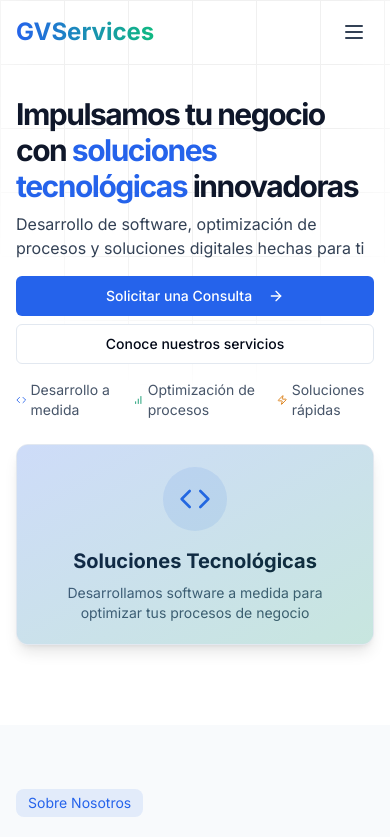
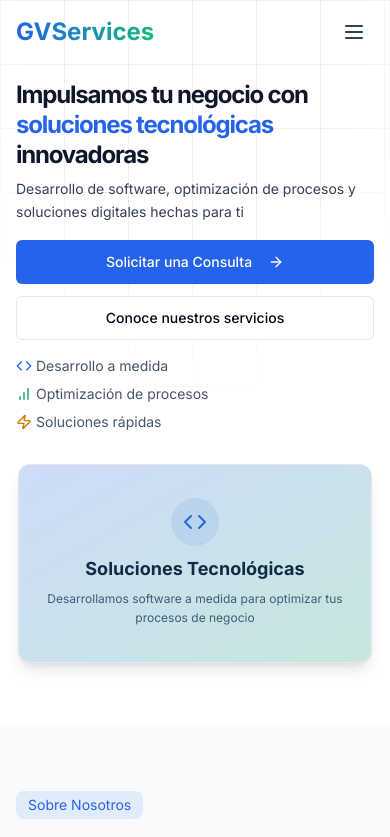
Before and after one commit to Ghellsing007/gvslabs-landing, a Next.js app: page / in a window 390 px wide. Shown: the top 837 px of the page. Built offline with nearby package versions, Linux system fonts and the light colour scheme.

Commit message:
Mejora la configuración de Tailwind y actualiza el componente Hero y Portfolio. Se añaden nuevos puntos de ruptura en tailwind.config.ts, se ajustan los estilos de espaciado y tipografía en Hero y Portfolio para una mejor responsividad y accesibilidad.

```diff
--- a/components/hero.tsx
+++ b/components/hero.tsx
@@ -16,17 +16,17 @@ export default function Hero() {
   if (!mounted) return null
 
   return (
-    <section id="home" className="relative pt-24 pb-20 md:pt-32 md:pb-28 overflow-hidden">
+    <section id="home" className="relative pt-20 xs:pt-24 sm:pt-28 md:pt-32 pb-16 xs:pb-20 sm:pb-24 md:pb-28 overflow-hidden">
       <div className="absolute inset-0 -z-10 h-full w-full bg-white dark:bg-slate-900">
         <div className="absolute bottom-0 left-0 right-0 top-0 bg-[linear-gradient(to_right,#f0f0f0_1px,transparent_1px),linear-gradient(to_bottom,#f0f0f0_1px,transparent_1px)] bg-[size:4rem_4rem] [mask-image:radial-gradient(ellipse_60%_50%_at_50%_0%,#000_70%,transparent_110%)] dark:bg-[linear-gradient(to_right,#2e2e2e_1px,transparent_1px),linear-gradient(to_bottom,#2e2e2e_1px,transparent_1px)]"></div>
       </div>
 
-      <div className="container px-4 md:px-6">
-        <div className="grid gap-6 lg:grid-cols-[1fr_400px] lg:gap-12 xl:grid-cols-[1fr_600px]">
-          <div className="flex flex-col justify-center space-y-4">
+      <div className="container px-4 xs:px-5 sm:px-6">
+        <div className="grid gap-8 xs:gap-10 sm:gap-12 lg:grid-cols-[1fr_400px] lg:gap-12 xl:grid-cols-[1fr_600px]">
+          <div className="flex flex-col justify-center space-y-4 xs:space-y-5 sm:space-y-6">
             <div className="space-y-2">
               <motion.div initial={{ opacity: 0, y: 20 }} animate={{ opacity: 1, y: 0 }} transition={{ duration: 0.5 }}>
-                <h1 className="text-3xl font-bold tracking-tighter sm:text-5xl xl:text-6xl/none text-slate-900 dark:text-white">
+                <h1 className="text-2xl xs:text-3xl sm:text-4xl md:text-5xl xl:text-6xl/none font-bold tracking-tighter text-slate-900 dark:text-white leading-tight">
                   Impulsamos tu negocio con{" "}
                   <span className="text-blue-600 dark:text-blue-400">soluciones tecnológicas</span> innovadoras
                 </h1>
@@ -36,7 +36,7 @@ export default function Hero() {
                 animate={{ opacity: 1, y: 0 }}
                 transition={{ duration: 0.5, delay: 0.1 }}
               >
-                <p className="max-w-[600px] text-slate-700 dark:text-slate-300 md:text-xl">
+                <p className="max-w-[600px] text-sm xs:text-base sm:text-lg md:text-xl text-slate-700 dark:text-slate-300 leading-relaxed">
                   Desarrollo de software, optimización de procesos y soluciones digitales hechas para ti
                 </p>
               </motion.div>
@@ -45,10 +45,10 @@ export default function Hero() {
               initial={{ opacity: 0, y: 20 }}
               animate={{ opacity: 1, y: 0 }}
               transition={{ duration: 0.5, delay: 0.2 }}
-              className="flex flex-col gap-2 min-[400px]:flex-row"
+              className="flex flex-col gap-3 xs:gap-2 xs:flex-row"
             >
               <Button
-                className="bg-blue-600 hover:bg-blue-700 dark:bg-blue-500 dark:hover:bg-blue-600 text-white"
+                className="bg-blue-600 hover:bg-blue-700 dark:bg-blue-500 dark:hover:bg-blue-600 text-white w-full xs:w-auto min-h-[44px]"
                 asChild
               >
                 <Link href="/proyecto">
@@ -56,14 +56,14 @@ export default function Hero() {
                   <ArrowRight className="ml-2 h-4 w-4" />
                 </Link>
               </Button>
-              <Button variant="outline">Conoce nuestros servicios</Button>
+              <Button variant="outline" className="w-full xs:w-auto min-h-[44px]">Conoce nuestros servicios</Button>
             </motion.div>
             <motion.div
               initial={{ opacity: 0, y: 20 }}
               animate={{ opacity: 1, y: 0 }}
               transition={{ duration: 0.5, delay: 0.3 }}
             >
-              <div className="flex items-center space-x-4 text-sm text-slate-600 dark:text-slate-400">
+              <div className="flex flex-col xs:flex-row items-start xs:items-center space-y-2 xs:space-y-0 xs:space-x-4 text-sm text-slate-600 dark:text-slate-400">
                 <div className="flex items-center space-x-1">
                   <Code className="h-4 w-4 text-blue-600 dark:text-blue-400" />
                   <span>Desarrollo a medida</span>
@@ -83,17 +83,17 @@ export default function Hero() {
             initial={{ opacity: 0, scale: 0.9 }}
             animate={{ opacity: 1, scale: 1 }}
             transition={{ duration: 0.5, delay: 0.2 }}
-            className="mx-auto aspect-video overflow-hidden rounded-xl border border-slate-200 dark:border-slate-800 bg-slate-50 dark:bg-slate-800/50 shadow-lg"
+            className="mx-auto aspect-video max-w-sm xs:max-w-md sm:max-w-lg lg:max-w-none overflow-hidden rounded-xl border border-slate-200 dark:border-slate-800 bg-slate-50 dark:bg-slate-800/50 shadow-lg"
           >
             <div className="relative h-full w-full">
               <div className="absolute inset-0 bg-gradient-to-br from-blue-600/20 to-emerald-600/20 dark:from-blue-400/10 dark:to-emerald-400/10"></div>
               <div className="flex h-full items-center justify-center">
-                <div className="px-8 py-12 text-center">
-                  <div className="mx-auto mb-4 h-16 w-16 rounded-full bg-blue-600/10 dark:bg-blue-400/10 flex items-center justify-center">
-                    <Code className="h-8 w-8 text-blue-600 dark:text-blue-400" />
+                <div className="px-4 xs:px-6 sm:px-8 py-8 xs:py-10 sm:py-12 text-center">
+                  <div className="mx-auto mb-3 xs:mb-4 h-12 xs:h-14 sm:h-16 w-12 xs:w-14 sm:w-16 rounded-full bg-blue-600/10 dark:bg-blue-400/10 flex items-center justify-center">
+                    <Code className="h-6 xs:h-7 sm:h-8 w-6 xs:w-7 sm:w-8 text-blue-600 dark:text-blue-400" />
                   </div>
-                  <h3 className="text-xl font-bold text-slate-900 dark:text-white">Soluciones Tecnológicas</h3>
-                  <p className="mt-2 text-sm text-slate-600 dark:text-slate-400">
+                  <h3 className="text-lg xs:text-xl sm:text-xl font-bold text-slate-900 dark:text-white leading-tight">Soluciones Tecnológicas</h3>
+                  <p className="mt-2 text-xs xs:text-sm sm:text-sm text-slate-600 dark:text-slate-400 leading-relaxed max-w-xs mx-auto">
                     Desarrollamos software a medida para optimizar tus procesos de negocio
                   </p>
                 </div>
--- a/components/portfolio.tsx
+++ b/components/portfolio.tsx
@@ -79,9 +79,10 @@ const ProjectCard = ({ project }: { project: Project }) => (
     key={project.id}
     initial={{ opacity: 0, y: 20 }}
     whileInView={{ opacity: 1, y: 0 }}
-    transition={{ duration: 0.5 }}
-    viewport={{ once: true }}
-    className="block group overflow-hidden rounded-2xl border border-slate-200 dark:border-slate-800 bg-white/80 dark:bg-slate-800/80 backdrop-blur-sm shadow-md hover:shadow-xl transition-all duration-300 ease-in-out hover:scale-105"
+    transition={{ duration: 0.4, ease: "easeOut" }}
+    viewport={{ once: true, margin: "-50px" }}
+    style={{ willChange: "opacity, transform" }}
+    className="block group overflow-hidden rounded-2xl border border-slate-200 dark:border-slate-800 bg-white/80 dark:bg-slate-800/80 backdrop-blur-sm shadow-md hover:shadow-xl transition-all duration-300 ease-in-out hover:scale-105 focus:outline-none focus:ring-2 focus:ring-indigo-500 focus:ring-offset-2 focus:ring-offset-slate-50 dark:focus:ring-offset-slate-900"
   >
     <div className="relative aspect-video overflow-hidden">
       <Image
@@ -91,11 +92,12 @@ const ProjectCard = ({ project }: { project: Project }) => (
         className="object-cover transition-transform duration-300 ease-in-out group-hover:scale-110"
         sizes="(min-width: 1024px) 33vw, (min-width: 640px) 50vw, 100vw"
         priority={project.id === "1"}
+        loading={project.id === "1" ? "eager" : "lazy"}
       />
     </div>
-    <div className="p-4 sm:p-6">
-      <h3 className="text-lg sm:text-xl font-bold text-slate-900 dark:text-white mb-2 group-hover:text-indigo-600 dark:group-hover:text-indigo-400 transition-colors duration-300">{project.title}</h3>
-      <p className="text-sm sm:text-base text-slate-600 dark:text-slate-400">{project.description}</p>
+    <div className="p-3 xs:p-4 sm:p-5 md:p-6">
+      <h3 className="text-base xs:text-lg sm:text-xl font-bold text-slate-900 dark:text-white mb-2 xs:mb-3 group-hover:text-indigo-600 dark:group-hover:text-indigo-400 transition-colors duration-300">{project.title}</h3>
+      <p className="text-sm xs:text-base text-slate-600 dark:text-slate-400 leading-relaxed">{project.description}</p>
     </div>
   </motion.a>
 )
@@ -106,15 +108,15 @@ const PortfolioHeader = () => (
     whileInView={{ opacity: 1, y: 0 }}
     transition={{ duration: 0.6 }}
     viewport={{ once: true }}
-    className="flex flex-col items-center justify-center space-y-4 text-center px-4 sm:px-6"
+    className="flex flex-col items-center justify-center space-y-3 xs:space-y-4 text-center px-4 xs:px-5 sm:px-6"
   >
     <div className="inline-block rounded-2xl bg-indigo-600/10 dark:bg-indigo-400/10 px-3 sm:px-4 py-1 sm:py-2 text-sm text-indigo-600 dark:text-indigo-400 transition-all duration-300 hover:bg-indigo-600/20 dark:hover:bg-indigo-400/20">
       Portafolio
     </div>
-    <h2 className="text-2xl sm:text-3xl md:text-4xl lg:text-5xl font-bold tracking-tighter text-slate-900 dark:text-white">
+    <h2 className="text-xl xs:text-2xl sm:text-3xl md:text-4xl lg:text-5xl font-bold tracking-tighter text-slate-900 dark:text-white leading-tight">
       Nuestros proyectos destacados
     </h2>
-    <p className="max-w-[700px] text-sm sm:text-base md:text-lg text-slate-700 dark:text-slate-300">
+    <p className="max-w-[700px] text-sm xs:text-base sm:text-lg text-slate-700 dark:text-slate-300 leading-relaxed">
       Descubre algunos de nuestros trabajos más recientes y cómo hemos ayudado a nuestros clientes a alcanzar sus objetivos.
     </p>
   </motion.div>
@@ -122,8 +124,8 @@ const PortfolioHeader = () => (
 
 export default function Portfolio() {
   return (
-    <section id="portfolio" className="min-h-screen py-16 md:py-24 bg-gradient-to-b from-slate-50 to-white dark:from-slate-800 dark:to-slate-900">
-      <div className="container px-4 md:px-6 mx-auto">
+    <section id="portfolio" className="min-h-screen py-12 xs:py-16 sm:py-20 md:py-24 bg-gradient-to-b from-slate-50 to-white dark:from-slate-800 dark:to-slate-900">
+      <div className="container px-4 xs:px-5 sm:px-6 mx-auto">
         <PortfolioHeader />
         <motion.div
           initial={{ opacity: 0, y: 30 }}
@@ -138,7 +140,7 @@ export default function Portfolio() {
                   <TabsTrigger
                     key={category.id}
                     value={category.id}
-                    className="rounded-xl transition-all duration-300 ease-in-out hover:bg-indigo-600/10 dark:hover:bg-indigo-400/10 data-[state=active]:bg-indigo-600 data-[state=active]:text-white dark:data-[state=active]:bg-indigo-400 text-sm sm:text-base whitespace-nowrap"
+                    className="rounded-xl transition-all duration-300 ease-in-out hover:bg-indigo-600/10 dark:hover:bg-indigo-400/10 data-[state=active]:bg-indigo-600 data-[state=active]:text-white dark:data-[state=active]:bg-indigo-400 text-sm sm:text-base whitespace-nowrap min-h-[44px] px-3 py-2 focus:outline-none focus:ring-2 focus:ring-indigo-500 focus:ring-offset-2"
                   >
                     {category.label}
                   </TabsTrigger>
@@ -152,7 +154,7 @@ export default function Portfolio() {
                   whileInView={{ opacity: 1, y: 0 }}
                   transition={{ duration: 0.5 }}
                   viewport={{ once: true }}
-                  className="grid grid-cols-1 sm:grid-cols-2 lg:grid-cols-3 gap-4 sm:gap-6"
+                  className="grid grid-cols-1 xs:grid-cols-1 sm:grid-cols-2 lg:grid-cols-3 gap-3 xs:gap-4 sm:gap-6"
                 >
                   {projects
                     .filter((project) => category.id === "all" || project.category === category.id)
--- a/tailwind.config.ts
+++ b/tailwind.config.ts
@@ -17,6 +17,14 @@ const config = {
       screens: {
         "2xl": "1400px",
       },
+    },
+    screens: {
+      'xs': '475px',
+      'sm': '640px',
+      'md': '768px',
+      'lg': '1024px',
+      'xl': '1280px',
+      '2xl': '1536px',
     },
     extend: {
       colors: {
```
